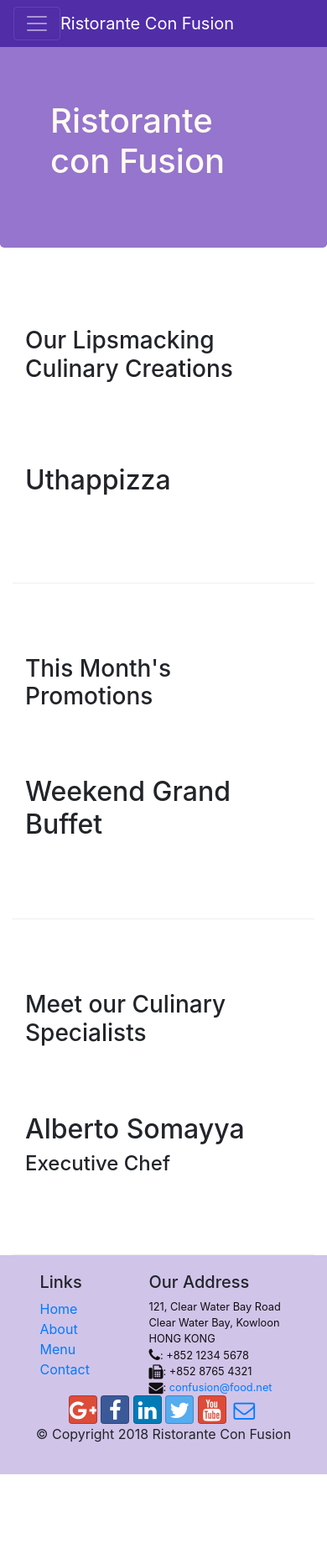
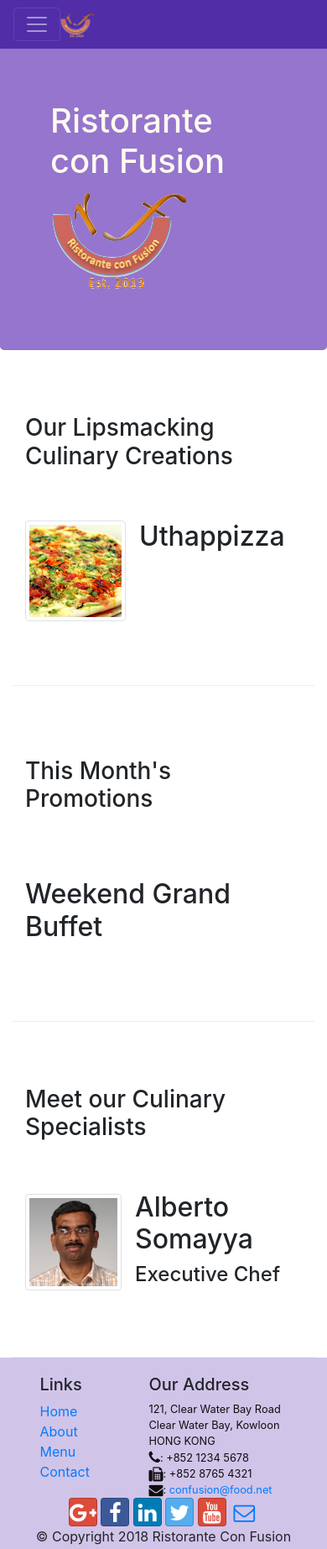
Before and after one commit to davidmelendez/back-end-ui-coursera, a website: page index.html in a window 390 px wide. Shown: the whole page at 84% size. Before the commit the page ends 1756 px from the top, so only its background shows below. Drawn offline with nearby package versions, Linux system fonts and the light colour scheme.

Commit message:
Images and Media

```diff
--- a/index.html
+++ b/index.html
@@ -26,8 +26,9 @@
                     <p class="d-none d-sm-block">We take inspiration from the World's best cuisines, and create a unique
                         fusion experience. Our lipsmacking creations will tickle your culinary senses!</p>
                 </div>
-                <div class="col-12 col-sm">
-            </div>
+                <div class="col-12 col-sm align-self-center">
+                    <img src="img/logo.png" class="img-fluid">
+                </div>
         </div>
     </header>
 
@@ -36,7 +37,7 @@
             <button class="navbar-toggler" type="button" data-toggle="collapse" data-target="#Navbar">
                 <span class="navbar-toggler-icon"></span>
             </button>
-            <a class="navbar-brand mr-auto" href="#">Ristorante Con Fusion</a>
+            <a class="navbar-brand mr-auto" href="#"><img src="img/logo.png" height="30" width="41"></a>
             <div class="collapse navbar-collapse" id="Navbar">
             <ul class="navbar-nav mr-auto">
                 <li class="nav-item active"><a class="nav-link" href="#"><span class="fa fa-home fa-lg"></span> Home</a></li>
@@ -56,10 +57,17 @@
                 <h3>Our Lipsmacking Culinary Creations</h3>
             </div>
             <div class="col col-sm order-sm-first col-md">
-                <h2>Uthappizza</h2>
-                <p class="d-none d-sm-block">A unique combination of Indian Uthappam (pancake) and Italian pizza, topped
-                    with Cerignola olives, ripe vine cherry tomatoes, Vidalia onion, Guntur chillies and Buffalo Paneer.
-                </p>
+                <div class="media">
+                    <img class="d-flex mr-3 img-thumbnail align-self-center"
+                            src="img/uthappizza.png" alt="Uthappizza">
+                    <div class="media-body">
+                        <h2 class="mt-0">Uthappizza</h2>
+                        <p class="d-none d-sm-block">A unique combination of Indian Uthappam (pancake) and
+                            Italian pizza, topped with Cerignola olives, ripe vine
+                            cherry tomatoes, Vidalia onion, Guntur chillies and
+                            Buffalo Paneer.</p>
+                    </div>
+                </div>
             </div>
         </div>
 
@@ -81,11 +89,19 @@
                 <h3>Meet our Culinary Specialists</h3>
             </div>
             <div class="col col-sm order-sm-first  col-md">
-                <h2>Alberto Somayya</h2>
-                <h4>Executive Chef</h4>
-                <p class="d-none d-sm-block">Award winning three-star Michelin chef with wide International experience
-                    having worked closely with whos-who in the culinary world, he specializes in creating mouthwatering
-                    Indo-Italian fusion experiences. </p>
+                <div class="media">
+                    <img class="d-flex mr-3 img-thumbnail align-self-center"
+                            src="img/alberto.png" alt="Alberto Somayya">
+                    <div class="media-body">
+                        <h2 class="mt-0">Alberto Somayya</h2>
+                        <h4>Executive Chef</h4>
+                        <p class="d-none d-sm-block">Award winning three-star Michelin chef with wide
+                            International experience having worked closely with
+                            whos-who in the culinary world, he specializes in
+                            creating mouthwatering Indo-Italian fusion experiences.
+                            </p>
+                    </div>
+                </div>
             </div>
         </div>
     </div>
```
Also changed, not shown: aboutus.html (+1 -1 lines), contactus.html (+1 -1 lines), img/alberto.png (added), img/buffet.png (added), img/logo.png (added), img/uthappizza.png (added).
